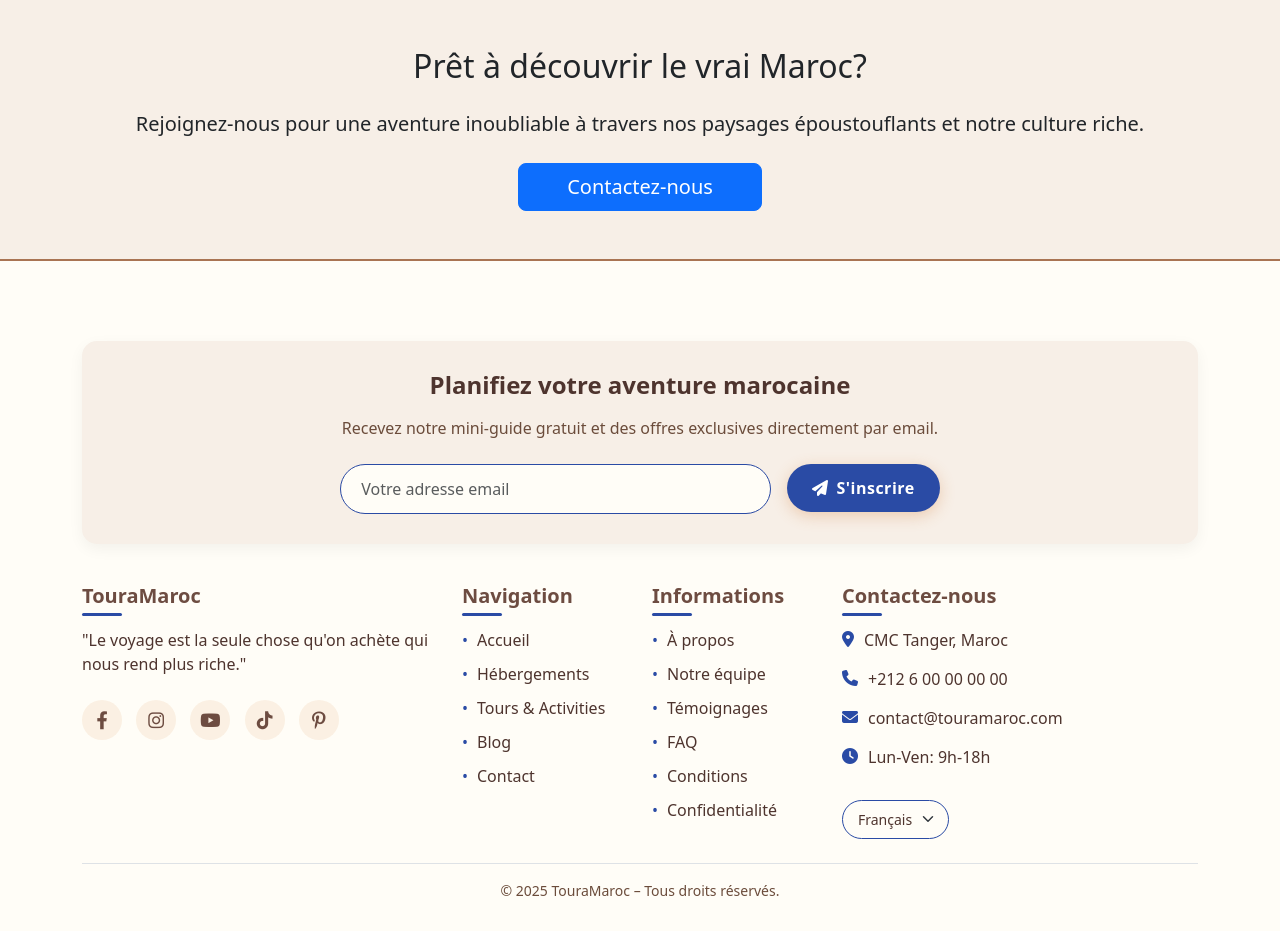
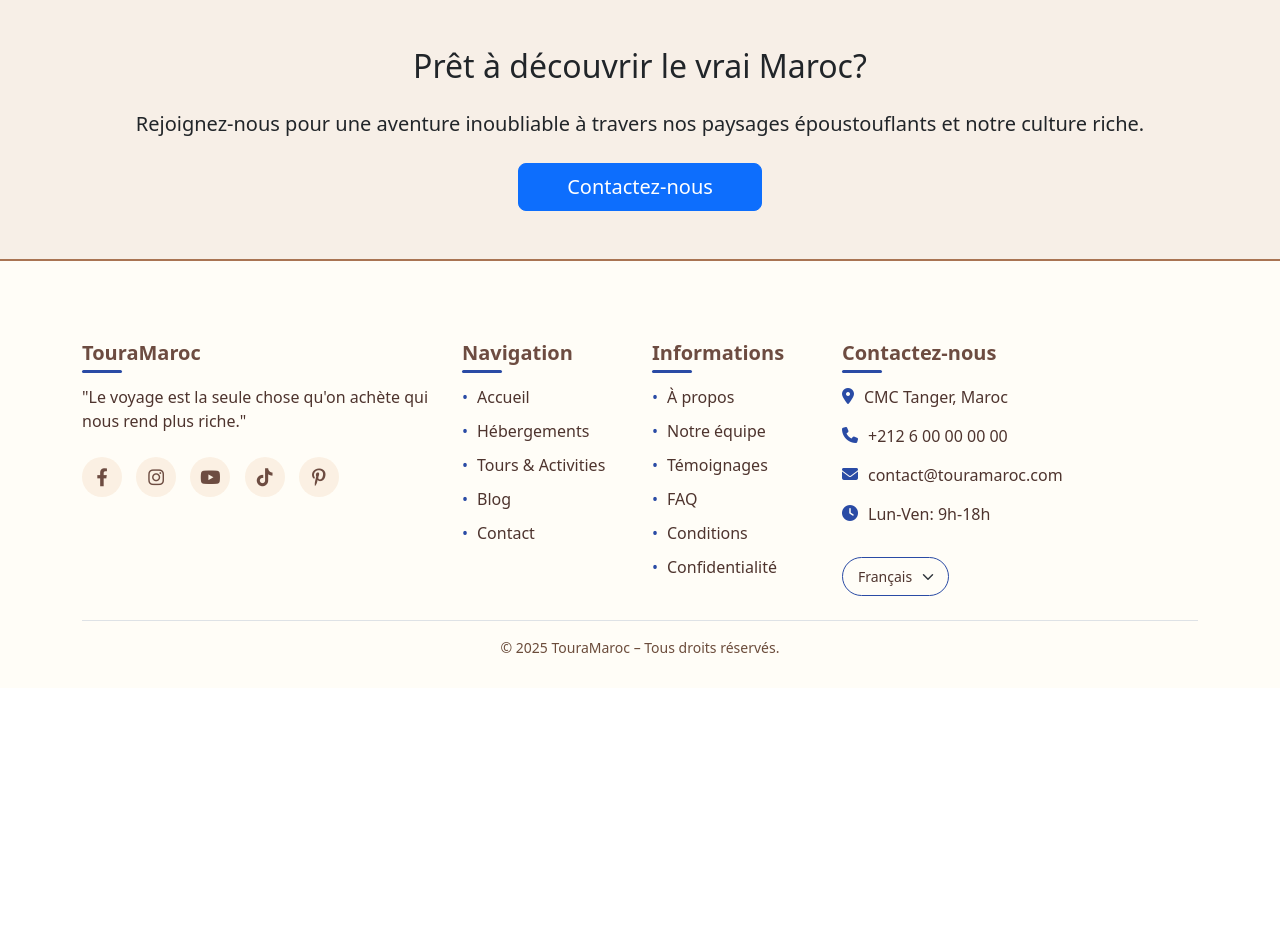
Before and after one commit to hamidarj05/touramaroc, a PHP site: page /frontend/user/pages/about/index.php in a window 1280 px wide. Shown: the part 1784-2715 px from the top of the page. After the commit the page ends 2437 px from the top, so only its background shows below. Run offline with PHP 8.4, Linux system fonts and the light colour scheme.

Commit message:
Update footer.php
Signed-off-by: Zahira KTAIB <zahiraktaib817@gmail.com>

```diff
--- a/frontend/user/components/footer.php
+++ b/frontend/user/components/footer.php
@@ -20,20 +20,6 @@
 
 <footer class="footer">
     <div class="container">
-        <div class="footer-cta">
-            <h4 class="mb-3">Planifiez votre aventure marocaine</h4>
-            <p class="mb-4">Recevez notre mini-guide gratuit et des offres exclusives directement par email.</p>
-            <form class="row g-3 justify-content-center">
-                <div class="col-md-5 col-sm-8">
-                    <input type="email" class="form-control" placeholder="Votre adresse email" required>
-                </div>
-                <div class="col-md-auto col-sm-4">
-                    <a href="../accueil/index.php" class="btn-subscribe w-100">
-                        <i class="fas fa-paper-plane me-2"></i>S'inscrire
-                    </a>
-                </div>
-            </form>
-        </div>
 
         <div class="row">
             <div class="col-lg-4 col-md-6 mb-5 mb-md-0">
```
